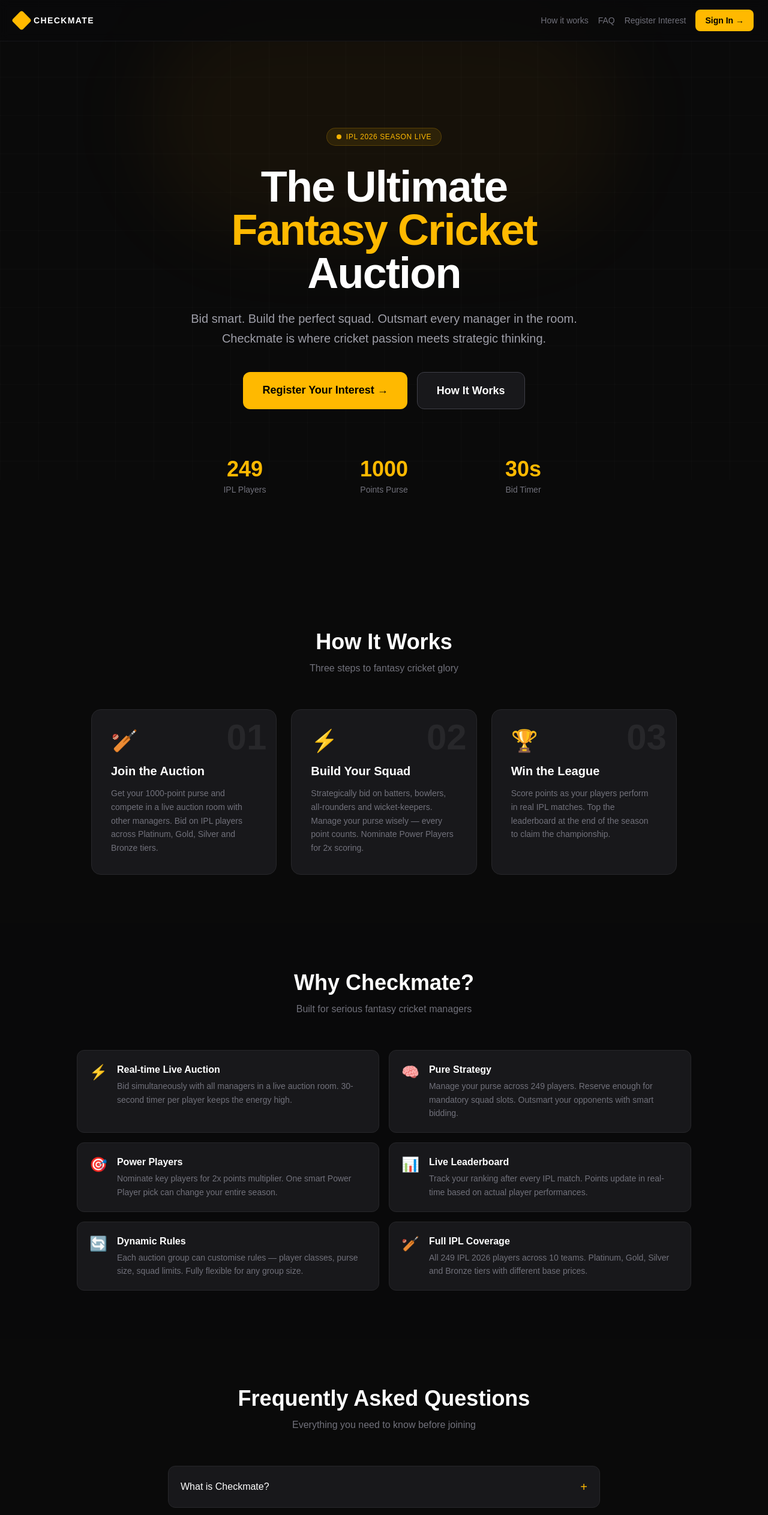
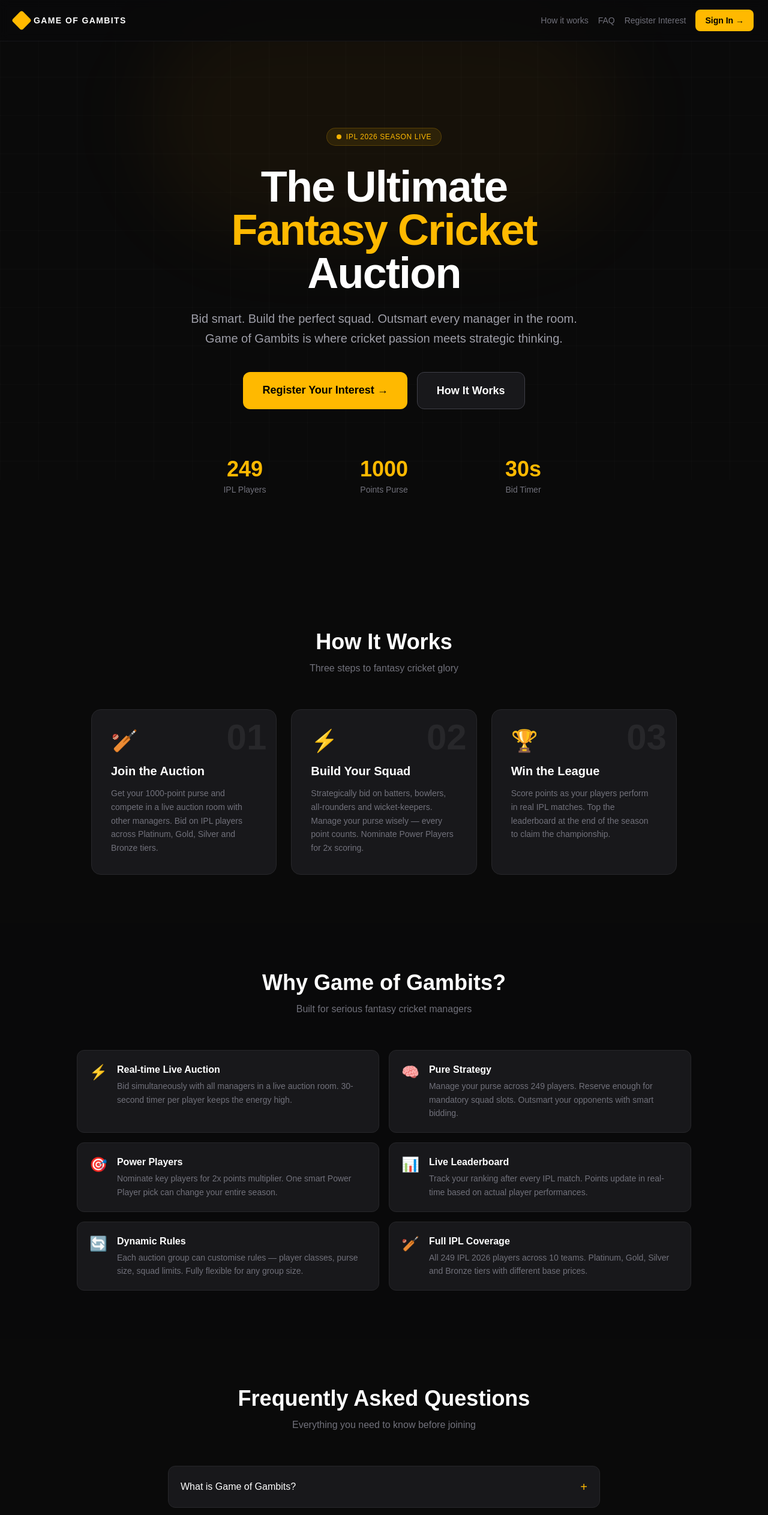
Before and after one commit to bushpalaneelima/checkmate, a Next.js app: page /home in a window 1280 px wide. Shown: the top 2525 px of the page at 60% size. Built offline with nearby package versions, Linux system fonts and the light colour scheme.

Commit message:
Update page.tsx

```diff
--- a/app/home/page.tsx
+++ b/app/home/page.tsx
@@ -22,7 +22,7 @@ export default function HomePage() {
       phone: form.phone,
       source: 'landing_page',
       status: 'new',
-      interested_in: 'Checkmate IPL Fantasy Auction',
+      interested_in: 'Game of Gambits IPL Fantasy Auction',
     })
 
     if (error) {
@@ -36,8 +36,8 @@ export default function HomePage() {
 
   const faqs = [
     {
-      q: 'What is Checkmate?',
-      a: 'Checkmate is a live fantasy cricket auction platform where you bid on IPL players using a fixed purse of points. Build the best squad, outsmart your opponents, and win the league!'
+      q: 'What is Game of Gambits?',
+      a: 'Game of Gambits is a live fantasy cricket auction platform where you bid on IPL players using a fixed purse of points. Build the best squad, outsmart your opponents, and win the league!'
     },
     {
       q: 'How does the auction work?',
@@ -71,7 +71,7 @@ export default function HomePage() {
       <nav className="relative border-b border-zinc-800/50 bg-zinc-950/80 backdrop-blur px-6 py-4 flex items-center justify-between sticky top-0 z-50">
         <div className="flex items-center gap-2">
           <div className="w-6 h-6 bg-amber-400 rotate-45 rounded-sm" />
-          <span className="font-bold tracking-widest uppercase text-sm">Checkmate</span>
+          <span className="font-bold tracking-widest uppercase text-sm">Game of Gambits</span>
         </div>
         <div className="flex items-center gap-4">
           <a href="#how-it-works" className="text-zinc-500 hover:text-white text-sm transition-colors hidden md:block">How it works</a>
@@ -100,7 +100,7 @@ export default function HomePage() {
 
         <p className="text-zinc-400 text-lg md:text-xl max-w-2xl mx-auto mb-10 leading-relaxed">
           Bid smart. Build the perfect squad. Outsmart every manager in the room.
-          Checkmate is where cricket passion meets strategic thinking.
+          Game of Gambits is where cricket passion meets strategic thinking.
         </p>
 
         <div className="flex flex-col sm:flex-row gap-4 justify-center">
@@ -173,7 +173,7 @@ export default function HomePage() {
       <section className="relative px-6 py-20 bg-zinc-950/50">
         <div className="max-w-5xl mx-auto">
           <div className="text-center mb-14">
-            <h2 className="text-3xl md:text-4xl font-black mb-3">Why Checkmate?</h2>
+            <h2 className="text-3xl md:text-4xl font-black mb-3">Why Game of Gambits?</h2>
             <p className="text-zinc-500">Built for serious fantasy cricket managers</p>
           </div>
 
@@ -301,7 +301,7 @@ export default function HomePage() {
         <div className="max-w-5xl mx-auto flex flex-col md:flex-row items-center justify-between gap-4">
           <div className="flex items-center gap-2">
             <div className="w-5 h-5 bg-amber-400 rotate-45 rounded-sm" />
-            <span className="font-bold tracking-widest uppercase text-sm">Checkmate</span>
+            <span className="font-bold tracking-widest uppercase text-sm">Game of Gambits</span>
           </div>
           <p className="text-zinc-600 text-sm">
             Powered by{' '}
```
